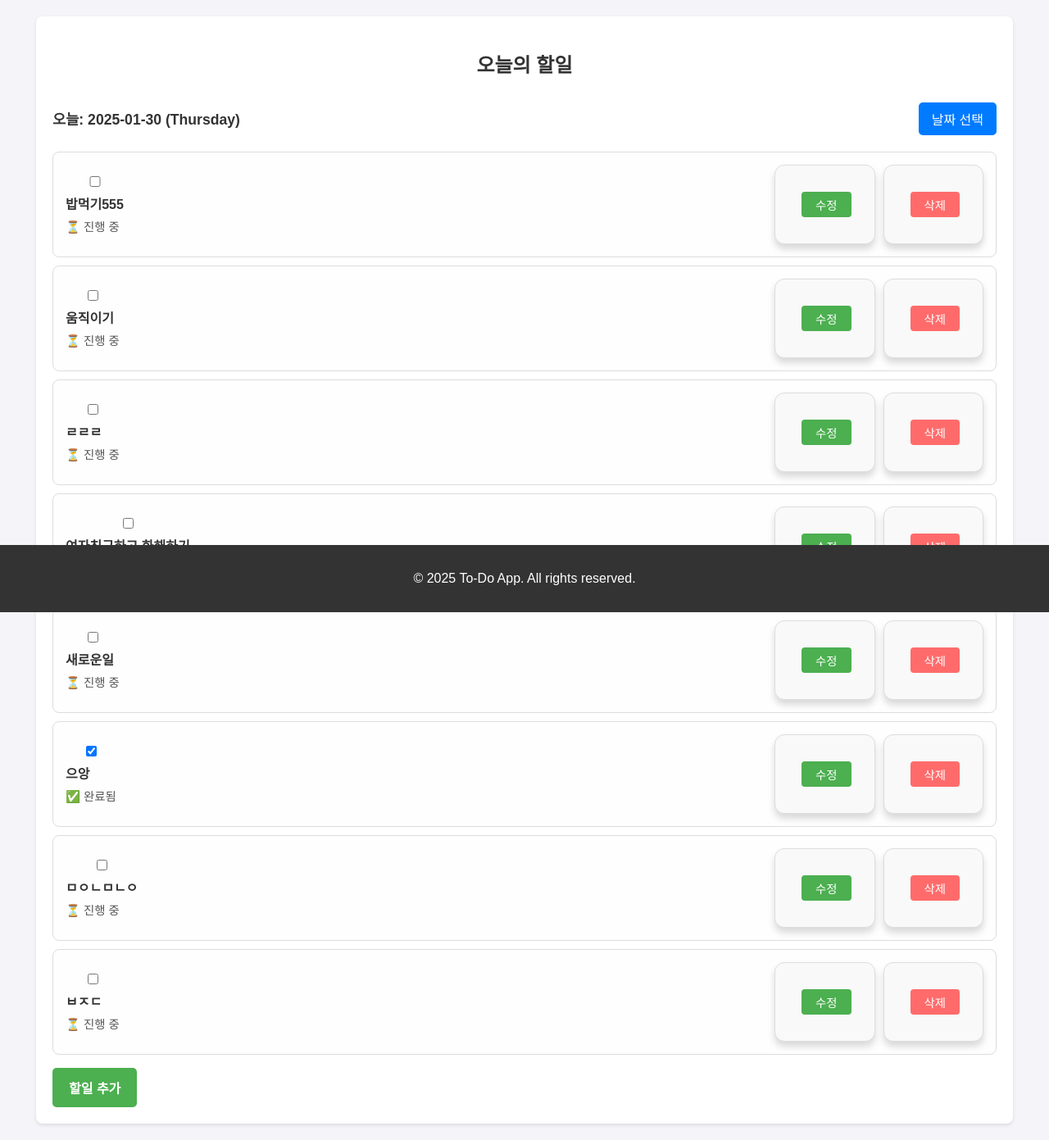
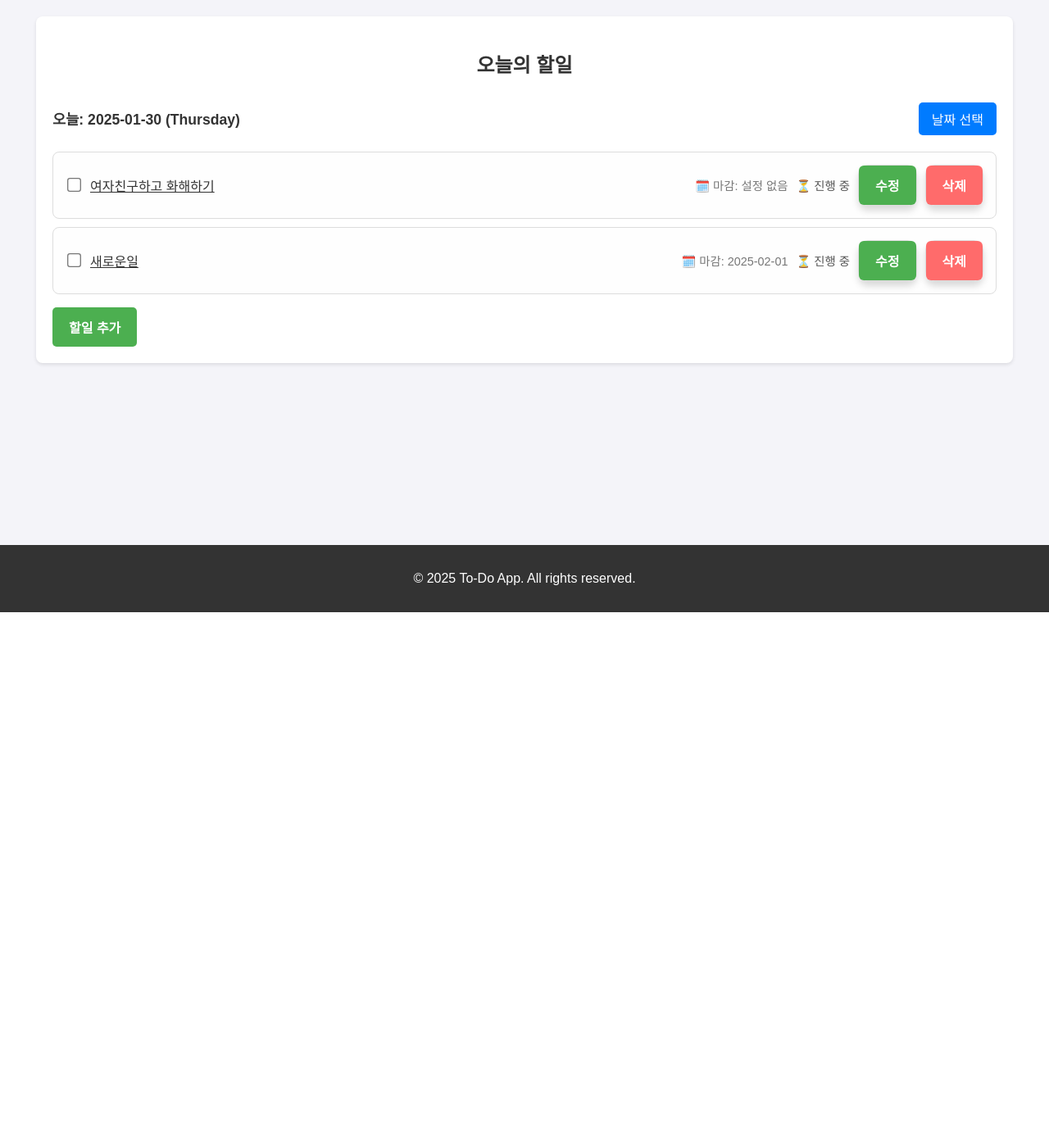
Before and after one commit to JELKOV/WHAT-ARE-YOUR-PLANS-FOR-TODAY-, a Flask app: page /tasks/ in a window 1280 px wide. Shown: the part 53-1444 px from the top of the page at 82% size. After the commit the page ends 800 px from the top, so only its background shows below. Run offline with Flask 3, Linux system fonts and the light colour scheme; a user stored in the database is signed in.

Commit message:
feat: 할 일 상세 보기 추가 및 UI 개선, fix: 할 일 목록 정렬 및 완료 상태 업데이트 수정

```diff
--- a/routes/task_routes.py
+++ b/routes/task_routes.py
@@ -2,23 +2,26 @@
 from models import todo_db, Task
 from forms.task_form import TaskForm
 from datetime import datetime
+from flask_login import login_required, current_user
 
 # Blueprint 생성: 작업(Task) 관련 라우트를 관리하는 블루프린트
 task_bp = Blueprint('tasks', __name__)
 
 # 작업 목록을 조회하는 라우트
 @task_bp.route('/')
+@login_required  # ✅ 로그인한 사용자만 접근 가능
 def task_list():
     """
     데이터베이스에서 모든 작업(Task)을 조회하여 렌더링합니다.
     """
-    tasks = Task.query.all()  # 모든 작업 데이터를 데이터베이스에서 가져옴
+    tasks = Task.query.filter_by(user_id=current_user.id).order_by(Task.deadline.asc()).all()
     today = datetime.today() # 오늘 날짜 가져오기
     weekday = today.strftime('%A')  #요일 가져오기
     return render_template('tasks.html', tasks=tasks, current_date=today.strftime("%Y-%m-%d"), weekday=weekday)# tasks.html 템플릿에 작업 데이터 전달
 
 # 작업을 추가하는 라우트
 @task_bp.route('/add', methods=['GET', 'POST'])
+@login_required
 def add_task():
     """
     새로운 작업(Task)을 추가하는 폼을 처리합니다.
@@ -32,7 +35,8 @@
             description=form.description.data,  # 설명 필드 값
             category=form.category.data,    # 카테고리 필드 값
             priority=form.priority.data,    # 우선순위 필드 값
-            deadline=form.deadline.data     # 마감일 필드 값
+            deadline=form.deadline.data,     # 마감일 필드 값
+            user_id = current_user.id  # ✅ 현재 로그인한 사용자의 ID 저장
         )
         todo_db.session.add(new_task)  # 새로운 작업을 데이터베이스 세션에 추가
         todo_db.session.commit()       # 데이터베이스에 변경 사항 저장
@@ -41,13 +45,20 @@
 
 # 작업을 수정하는 라우트
 @task_bp.route('/edit/<int:task_id>', methods=['GET', 'POST'])
+@login_required
 def edit_task(task_id):
     """
     기존 작업(Task)을 수정하는 폼을 처리합니다.
     GET: 작업 데이터를 기반으로 채워진 폼을 렌더링.
     POST: 수정된 데이터를 처리하여 데이터베이스를 업데이트.
     """
-    task = Task.query.get_or_404(task_id)  # 작업 ID로 작업을 조회. 없으면 404 에러 반환
+    # 작업 ID로 작업을 조회. 없으면 404 에러 반환
+    task = Task.query.get_or_404(task_id)
+
+    # ✅ 현재 로그인한 사용자가 소유한 작업인지 확인
+    if task.user_id != current_user.id:
+        return "권한이 없습니다.", 403
+
     form = TaskForm(obj=task)  # 기존 작업 데이터를 기반으로 폼 생성
     if form.validate_on_submit():  # 폼 데이터가 유효한 경우
         task.title = form.title.data          # 제목 필드 업데이트
@@ -62,9 +73,14 @@
 
 # 작업을 삭제하는 라우트
 @task_bp.route('/delete/<int:task_id>', methods=['POST'])
+@login_required
 def delete_task(task_id):
 
     task = Task.query.get_or_404(task_id) # 작업 ID로 작업을 조회 , 없으면 404 에러 반환
+    # 현재 로그인한 사용자가 삭제 가능 여부 판단
+    if task.user_id != current_user.id:
+        return "권한이 없습니다.", 403
+
     todo_db.session.delete(task) # 선택된 작업을 삭제
     todo_db.session.commit()  # db에 변경사항 저장
     return redirect(url_for('tasks.task_list')) # 작업 목록 페이지로 리로드
@@ -82,3 +98,9 @@
     todo_db.session.commit()
 
     return jsonify({"success": True})
+
+# 작업 상세 라우트
+@task_bp.route('/detail/<int:task_id>')
+def task_detail(task_id):
+    task = Task.query.get_or_404(task_id)
+    return render_template('task_detail.html', task=task)
--- a/static/css/styles.css
+++ b/static/css/styles.css
@@ -131,63 +138,98 @@
     box-shadow: 0 2px 4px rgba(0, 0, 0, 0.1);
 }
 
-/* 리스트 스타일 */
-ul {
+/* ✅ 리스트 스타일 */
+.task-list {
     list-style: none;
     padding: 0;
 }
 
-ul li.task-item {
+.task-item {
+    display: flex;
+    justify-content: space-between;
+    align-items: center;
     padding: 15px;
     border: 1px solid #ddd;
     border-radius: 8px;
-    margin-bottom: 10px;
-    display: flex;
-    justify-content: space-between;
-    align-items: center;
     background-color: #fefefe;
     transition: box-shadow 0.3s ease;
+    margin-bottom: 10px;
 }
 
-ul li.task-item:hover {
+.task-item:hover {
     box-shadow: 0 4px 6px rgba(0, 0, 0, 0.1);
 }
 
-/* 작업 정보 스타일 */
-.task-info {
+/* ✅ 할일 체크박스 + 내용 */
+.task-content {
     display: flex;
-    flex-direction: column;
-    gap: 5px;
+    align-items: center;
+    gap: 10px;
+    flex-grow: 1;
 }
 
-.task-info strong {
+/* 체크박스 */
+.task-checkbox {
+    transform: scale(1.3);
+    cursor: pointer;
+}
+
+/* 할일 제목 */
+.task-title {
+    flex-grow: 1;
     font-size: 1em;
     color: #333;
+    text-align: left;
 }
 
-.task-info .task-status {
+/* 마감 기일 스타일 */
+.task-deadline {
+    font-size: 0.9em;
+    color: #777;
+    margin-left: 10px;
+}
+
+/* 오늘 마감인 할일 반짝이게 */
+@keyframes blink {
+    0% { background-color: #ffeb3b; }
+    50% { background-color: #fff; }
+    100% { background-color: #ffeb3b; }
+}
+
+.due-today {
+    animation: blink 1s infinite alternate;
+    border: 2px solid #ff9800;
+}
+
+/* ✅ 완료된 항목은 반짝임 효과 제거 */
+.task-item.due-today .task-status:has(.task-checkbox:checked) {
+    animation: none;
+    opacity: 1;
+}
+
+/* 진행 상태 */
+.task-status {
     font-size: 0.9em;
     color: #555;
+    padding-right: 10px;
+    text-align: left;
 }
 
-/* 작업 버튼 스타일 */
+/* ✅ 작업 버튼 */
 .task-actions {
     display: flex;
-    gap: 10px; /* 버튼 간격 */
+    gap: 10px;
 }
 
 /* 공통 버튼 스타일 */
 .task-btn {
-    display: inline-block;
-    padding: 5px 15px; /* 버튼 크기를 균일하게 조정 */
+    padding: 8px 12px;
     border: none;
-    border-radius: 4px;
+    border-radius: 5px;
+    cursor: pointer;
     font-size: 0.9em;
-    cursor: pointer;
     text-decoration: none;
-    color: white;
-    transition: background-color 0.3s ease, transform 0.2s ease;
-    margin: 2px; /* 버튼 간의 간격 조정 */
+    transition: background-color 0.3s ease;
 }
 
 /* 수정 버튼 */
@@ -208,11 +250,105 @@
 }
 
 .task-btn.delete:hover {
-    background-color: #d9534f; /* 어두운 빨간색으로 변화 */
-    transform: scale(1.05); /* 살짝 커짐 */
+    background-color: #d9534f;
+    transform: scale(1.05);
 }
 
-/* 추가 버튼 스타일 */
+/* 상세 페이지 컨테이너 */
+.task-detail-container {
+    background: white;
+    padding: 20px;
+    border-radius: 8px;
+    box-shadow: 0 2px 4px rgba(0, 0, 0, 0.1);
+    max-width: 600px;
+    margin: 0 auto;
+}
+
+/* 할일 제목 */
+.task-title-detail {
+    font-size: 1.8em;
+    font-weight: bold;
+    margin-bottom: 10px;
+}
+
+/* 설명 및 정보 스타일 */
+.task-description-detail,
+.task-category-detail,
+.task-deadline-detail,
+.task-status-detail {
+    font-size: 1.1em;
+    margin: 10px 0;
+}
+
+/* ✅ 우선순위 스타일 */
+.task-priority-detail {
+    font-size: 1.1em;
+    margin: 10px 0;
+    font-weight: bold;
+    border-radius: 5px;
+    display: inline-block;
+}
+
+/* Detail 페이지 삭제버튼 폼 */
+.task-detail-form {
+    display: inline-block;
+    width: 13%;
+    margin: 0;
+    padding: 0;
+}
+
+/* ✅ 버튼이 균형 잡히도록 flex 정렬 */
+.task-buttons-detail {
+    display: flex;
+    gap: 15px; /* 버튼 간격 */
+    justify-content: center; /* 가운데 정렬 */
+    align-items: center;
+}
+
+/* ✅ 모든 버튼 크기를 동일하게 조정 */
+.task-btn {
+    padding: 12px 20px; /* 패딩 균일 */
+    border-radius: 6px;
+    font-size: 1rem; /* 텍스트 크기 */
+    text-decoration: none;
+    text-align: center;
+    cursor: pointer;
+    font-weight: bold;
+    border: none;
+    transition: all 0.3s ease-in-out;
+}
+
+/* ✅ 버튼 색상 정의 */
+.btn-edit {
+    background-color: #28a745; /* 초록색 */
+    color: white;
+}
+
+.btn-delete {
+    background-color: #dc3545; /* 빨간색 */
+    color: white;
+}
+
+.btn-back {
+    background-color: #007BFF; /* 파란색 */
+    color: white;
+}
+
+/* ✅ 버튼 hover 효과 */
+.task-btn:hover {
+    opacity: 0.85;
+    transform: scale(1.05);
+}
+
+
+/* ✅ 폼 버튼 스타일 */
+.task-form {
+    display: inline-block;
+    margin: 0;
+    padding: 0;
+}
+
+/* ✅ 추가 버튼 */
 .add-btn {
     display: inline-block;
     background-color: #4CAF50;
--- a/templates/tasks.html
+++ b/templates/tasks.html
@@ -14,21 +14,32 @@
 </div>
 
 <!-- 할일 목록 -->
-<ul>
+<ul class="task-list">
     {% for task in tasks %}
-        <li class="task-item">
-            <div class="task-info">
+        <li class="task-item
+                   {% if task.deadline and task.deadline.strftime('%Y-%m-%d') == current_date and not task.completed %}due-today{% endif %}">
+            <div class="task-content">
+                <!-- 체크박스 -->
                 <input type="checkbox" class="task-checkbox" data-task-id="{{ task.id }}" {% if task.completed %}checked{% endif %}>
-                <strong>{{ task.title }}</strong>
+
+                <!-- 할 일 제목 -->
+                <a href="{{ url_for('tasks.task_detail', task_id=task.id) }}" class="task-title">{{ task.title }}</a>
+
+                <!-- 마감 기일 표시 -->
+                <span class="task-deadline">
+                    🗓️ 마감: {{ task.deadline.strftime('%Y-%m-%d') if task.deadline else '설정 없음' }}
+                </span>
+
+                <!-- 진행 상태 -->
                 <span class="task-status">{% if task.completed %}✅ 완료됨{% else %}⏳ 진행 중{% endif %}</span>
             </div>
+
+            <!-- 작업 버튼 -->
             <div class="task-actions">
-                <!-- 수정 버튼 -->
-                <form action="{{ url_for('tasks.edit_task', task_id=task.id) }}" method="get">
+                <form action="{{ url_for('tasks.edit_task', task_id=task.id) }}" method="get" class="task-form">
                     <button type="submit" class="task-btn edit">수정</button>
                 </form>
-                <!-- 삭제 버튼 -->
-                <form action="{{ url_for('tasks.delete_task', task_id=task.id) }}" method="post">
+                <form action="{{ url_for('tasks.delete_task', task_id=task.id) }}" method="post" class="task-form">
                     <button type="submit" class="task-btn delete" onclick="return confirm('정말로 삭제하겠습니까?')">삭제</button>
                 </form>
             </div>
```
Also changed, not shown: other parts of static/css/styles.css (+27 -19 lines), forms/task_form.py (+15 -4 lines), models/task_model.py (+9 -0 lines), templates/add_task.html (+12 -5 lines), templates/edit_task.html (+8 -2 lines), templates/task_detail.html (added, +62 -0 lines), instance/app.db.
